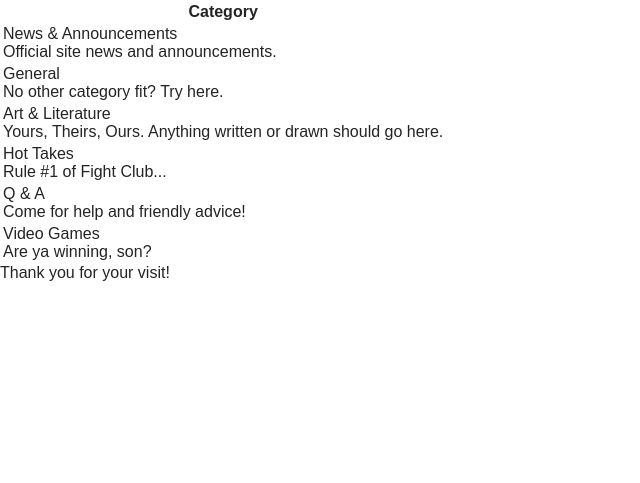
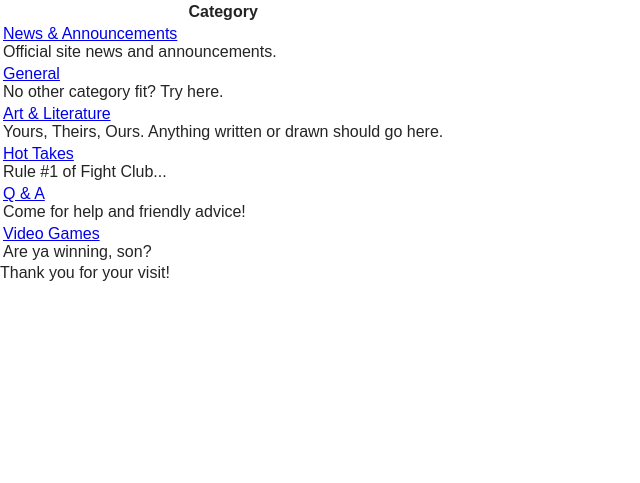
Before and after one commit to xiov91/group-project-2, a Node server app: page / in a window 1280 px wide. Shown: the part 101-584 px from the top of the page, without its empty margins (0-640 px from the left). Run offline with Node 20, Linux system fonts and the light colour scheme; some libraries are stand-ins or nearby versions.

Commit message:
updated post routes with category

```diff
--- a/models/Post.js
+++ b/models/Post.js
@@ -20,6 +20,10 @@ Post.init (
             type: DataTypes.STRING,
             allowNull: false
         },
+        category: {
+            type: DataTypes.STRING,
+            allowNull: false
+        },
         user_id: {
             type: DataTypes.INTEGER,
             references: {
--- a/seeds/index.js
+++ b/seeds/index.js
@@ -1,7 +1,6 @@
 const seedUsers = require('./user-seeds');
 const seedPosts = require('./post-seeds');
 const seedComments = require('./comment-seeds');
-const seedCategories = require('./category-seeds');
 
 const sequelize = require('../config/connection');
 
@@ -10,9 +9,6 @@ const seedAll = async () => {
     console.log('~~ DATABASE SYNCED ~~');
     await seedUsers();
     console.log('~~ USERS SEEDED ~~');
-
-    await seedCategories();
-    console.log('~~ CATEGORIES SEEDED ~~');
 
     await seedPosts();
     console.log('~~ POSTS SEEDED ~~');
--- a/seeds/post-seeds.js
+++ b/seeds/post-seeds.js
@@ -4,11 +4,13 @@ const postData = [
     {
         title: 'This is a post!',
         post_text: 'It is a really good post, too.',
+        category: 'news',
         user_id: 1
     },
     {
         title: 'This is cooler a post!',
         post_text: 'Definitely, try not to think about it.',
+        category: 'art',
         user_id: 2
     }
 ];
--- a/views/homepage.handlebars
+++ b/views/homepage.handlebars
@@ -5,37 +5,37 @@
         </tr>
         <tr class="row">
             <td class="category-row">
-                <div class="cat-name">News & Announcements</div>
+                <div class="cat-name"><a href="api//posts?category=news">News & Announcements</a></div>
                 <div class="cat-desc">Official site news and announcements.</div>
             </td>
         </tr>
         <tr class="row">
             <td class="category-row">
-            <div class="cat-name">General</div>
+            <div class="cat-name"><a href="api//posts?category=general">General</a></div>
             <div class="cat-desc">No other category fit? Try here.</div>
             </td>
         </tr>
         <tr class="row">
             <td class="category-row">
-                <div class="cat-name">Art & Literature</div>
+                <div class="cat-name"><a href="api//posts?category=art">Art & Literature</a></div>
             <div class="cat-desc">Yours, Theirs, Ours. Anything written or drawn should go here.</div>
             </td>
         </tr>
         <tr class="row">
             <td class="category-row">
-            <div class="cat-name">Hot Takes</div>
+            <div class="cat-name"><a href="api//posts?category=takes">Hot Takes</a></div>
             <div class="cat-desc">Rule #1 of Fight Club...</div>
             </td>
         </tr>
         <tr class="row">
             <td class="category-row">
-            <div class="cat-name">Q & A</div>
+            <div class="cat-name"><a href="api//posts?category=q&a">Q & A</a></div>
             <div class="cat-desc">Come for help and friendly advice!</div>
             </td>
         </tr>
         <tr class="row">
             <td class="category-row">
-            <div class="cat-name">Video Games</div>
+            <div class="cat-name"><a href="api//posts?category=vg">Video Games</a></div>
             <div class="cat-desc">Are ya winning, son?</div>
             </td>
         </tr>
```
Also changed, not shown: controllers/api/post-routes.js (+31 -5 lines), seeds/category-seeds.js (deleted, +0 -14 lines).
